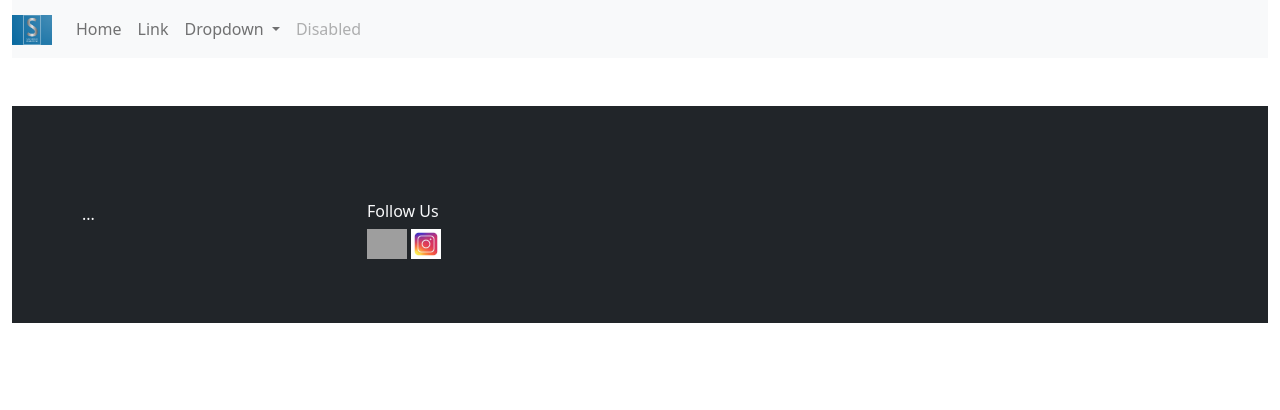
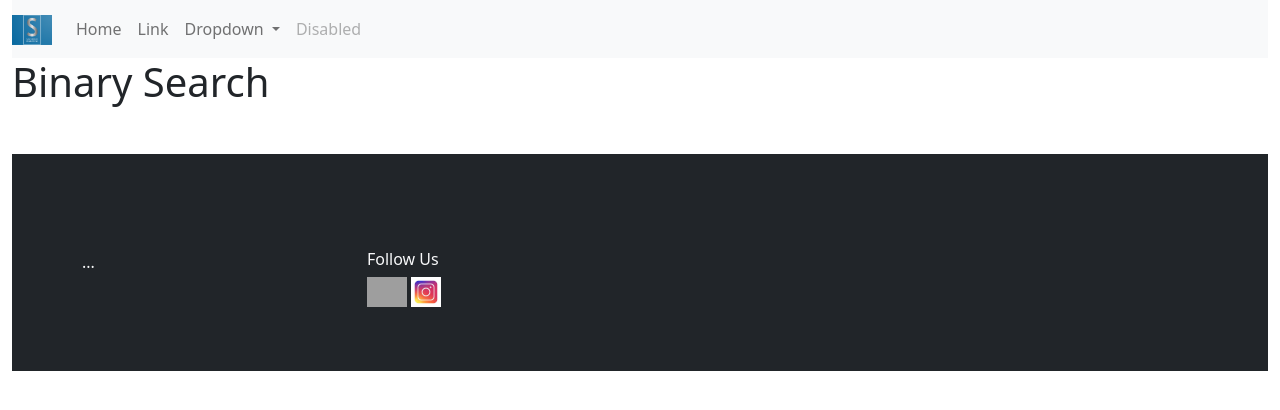
Before and after one commit to Smatnemo/smatwebsite, a Django app: template templates/dsa/binarySearch.html in a window 1280 px wide. Shown: the top 410 px of the page. Run offline with Django 4.2, Linux system fonts and the light colour scheme; the template is opened without the code that fills it, so the values that code supplies are empty; some libraries are stand-ins or nearby versions; grey boxes are pictures that could not be loaded.

Commit message:
Made topic for binary search

```diff
--- a/templates/dsa/binarySearch.html
+++ b/templates/dsa/binarySearch.html
@@ -1,4 +1,6 @@
 {% include "header.html" %}
-
+<div>
+    <h1>Binary Search</h1>
+</div>
 
 {% include "footer.html" %}
```
